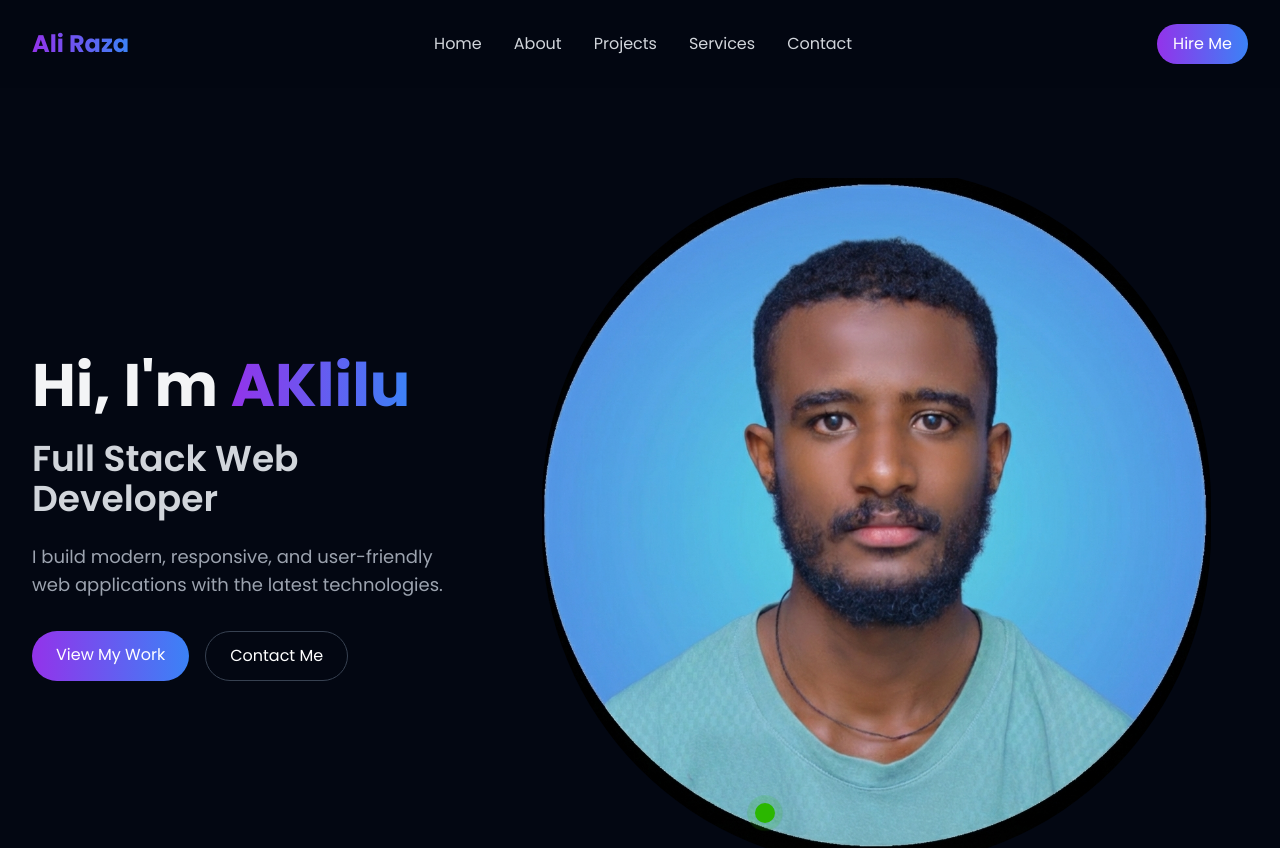
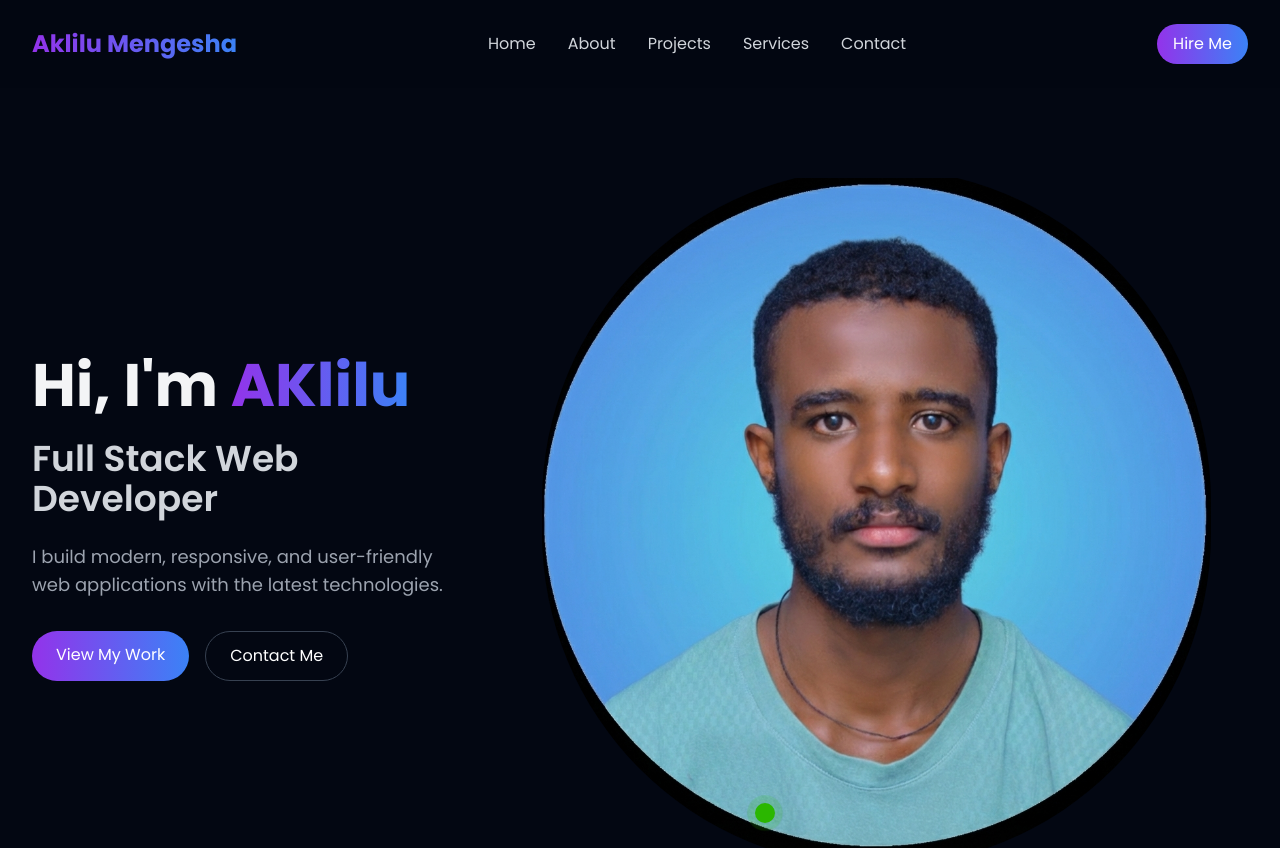
Before and after one commit to aklilumengesha/aklilu-mengesha-portfolio, a Next.js app: page / in a window 1280 px wide. Shown: the top 848 px of the page. Built offline with nearby package versions, Linux system fonts and the light colour scheme.

Commit message:
edited the header

```diff
--- a/app/components/Header.tsx
+++ b/app/components/Header.tsx
@@ -28,7 +28,7 @@ export default function Header() {
                     onClick={() => smoothScrollTo('home')}
                     className="text-2xl font-bold bg-gradient-to-r from-purple-600 to-blue-500 bg-clip-text text-transparent"
                 >
-                    Ali Raza
+                    Aklilu Mengesha
                 </button>
 
                 {/* Desktop Navigation */}
```
